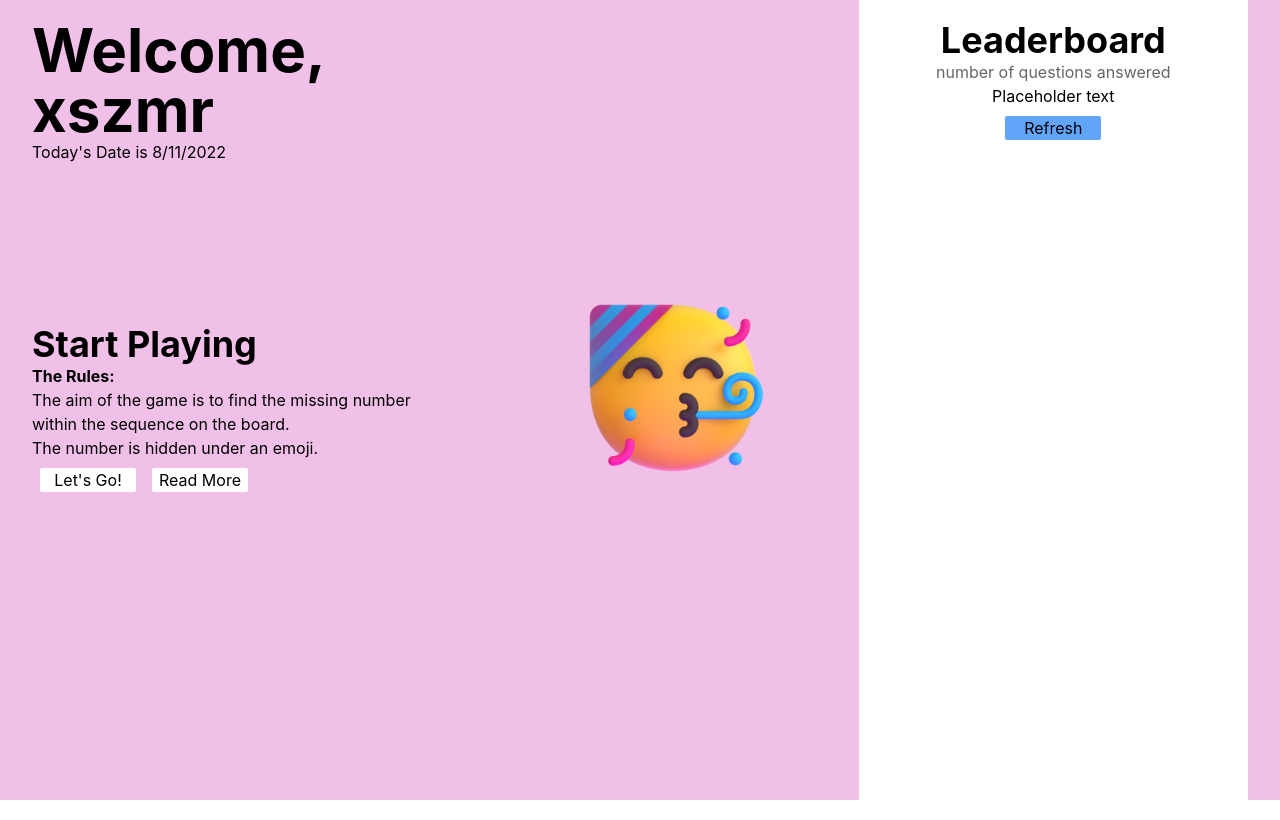
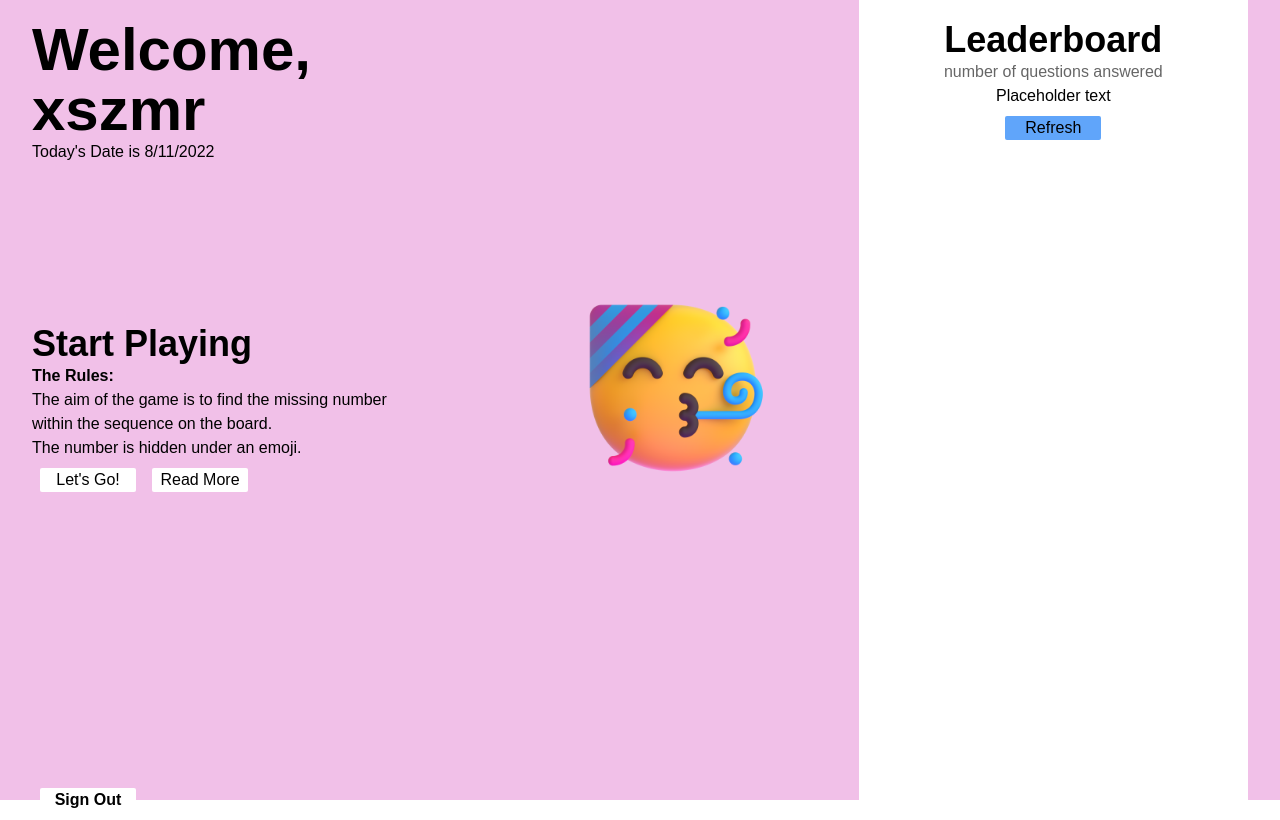
Before and after one commit to LukeSizmur/smileGame, a Next.js app: page /gamePage in a window 1280 px wide. Built offline with nearby package versions, Linux system fonts and the light colour scheme.

Commit message:
Added some styling for the buttons

```diff
--- a/pages/components/GamePageMain.jsx
+++ b/pages/components/GamePageMain.jsx
@@ -21,8 +21,9 @@ export default function GamePageMain() {
                 <p>The aim of the game is to find the missing number within the
                     sequence on the board. <br></br> The number is hidden under an emoji.
                 </p>
-                <button className=' rounded-sm bg-white w-24 m-2 inline'>Let's Go!</button>
+                <button className=' rounded-sm bg-white w-24 m-2 inline hover:bg-blue-500 hover:text-white'>Let's Go!</button>
                 <button className=' rounded-sm bg-white w-24 m-2 inline'>Read More</button>
+                <button className=' rounded-sm bg-white w-24 m-2 font-bold mt-72 block hover:bg-red-600 hover:text-white'>Sign Out</button>
             </section>
             </div>
             {/* column 2 */}
--- a/styles/globals.css
+++ b/styles/globals.css
@@ -1,13 +1,15 @@
 @tailwind base;
 @tailwind components;
 @tailwind utilities;
+
+@import url('https://fonts.googleapis.com/css2?family=Outfit:wght@100;400;700;900&display=swap');
+
 
 html,
 body {
   padding: 0;
   margin: 0;
-  font-family: -apple-system, BlinkMacSystemFont, Segoe UI, Roboto, Oxygen,
-    Ubuntu, Cantarell, Fira Sans, Droid Sans, Helvetica Neue, sans-serif;
+  font-family: 'Outfit', sans-serif;
 }
 
 a {
```
